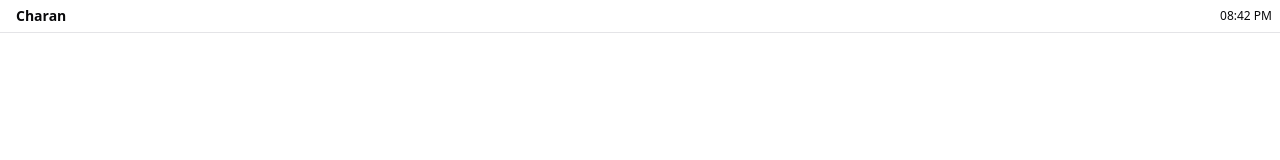
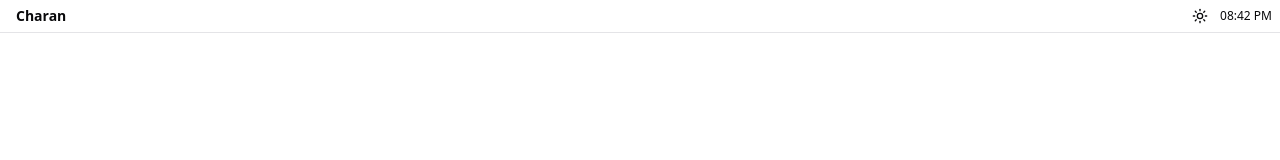
Before and after one commit to CharanMN7/charanmn7.github.io, a Next.js app: page / in a window 1280 px wide. Shown: the top 160 px of the page. Built offline with nearby package versions, Linux system fonts and the light colour scheme.

Commit message:
Integrate ModeToggle component into TopBar for enhanced theme switching

```diff
--- a/components/os/top-bar.tsx
+++ b/components/os/top-bar.tsx
@@ -1,6 +1,7 @@
 "use client"
 import { useState } from "react";
 import { Button } from "../ui/button";
+import { ModeToggle } from "../mode-toggle";
 
 export default function TopBar() {
   // This is a simple top bar with the name of the user and the current time that updates live
@@ -19,12 +20,15 @@ export default function TopBar() {
         Charan
       </Button>
 
+      <div className="flex items-center space-x-2">
+        <ModeToggle />
         <p className="font-semi-bold text-xs">
           {/* Time is displayed here in HH:MM AM/PM format */}
           {currentTime.toLocaleTimeString('en-US', {
             hour: '2-digit', minute: '2-digit'
           })}
         </p>
+      </div>
     </header>
   );
 }
```
Lines whose indentation alone changed are shown as unchanged.
